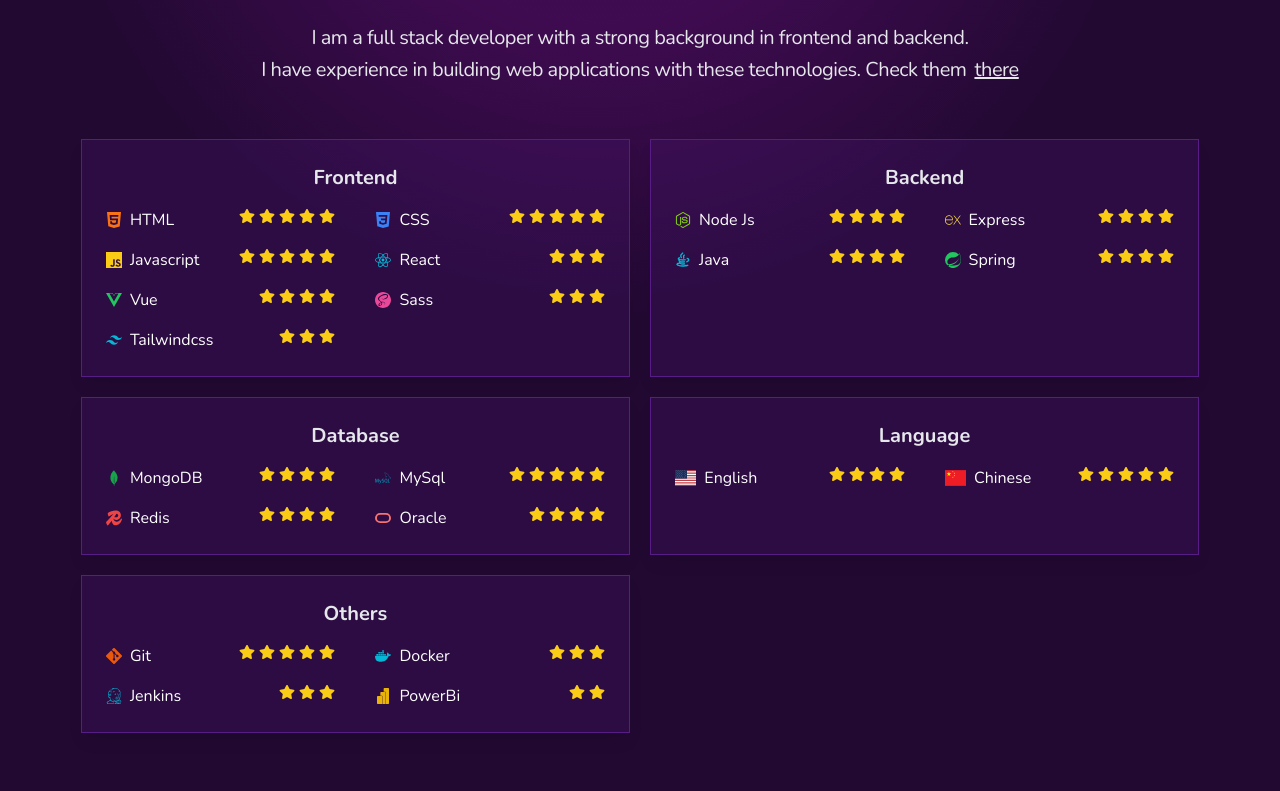
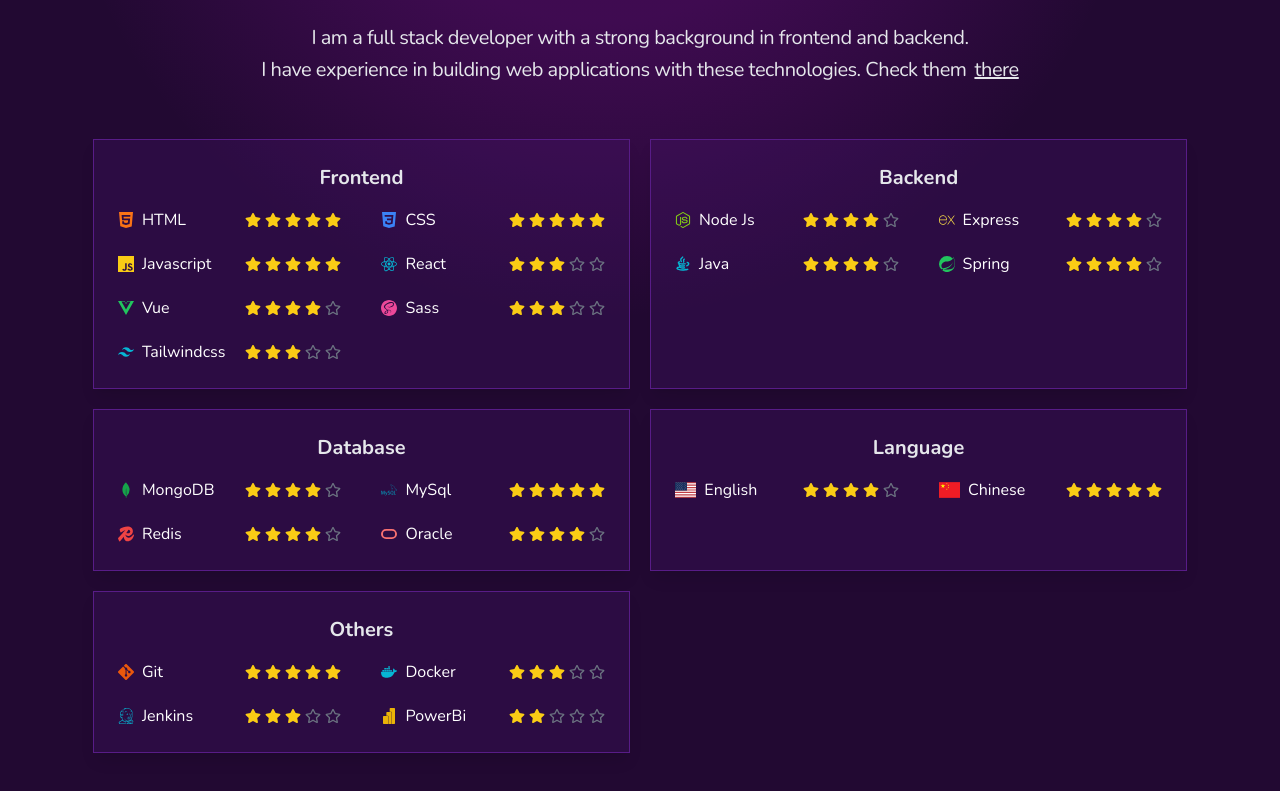
Before and after one commit to JonathanTube/my-profile, a React (Vite) app: page / in a window 1280 px wide. Shown: the part 929-1720 px from the top of the page. Built offline with nearby package versions, Linux system fonts and the light colour scheme.

Commit message:
change skills stars

```diff
--- a/src/components/Skills.tsx
+++ b/src/components/Skills.tsx
@@ -1,4 +1,4 @@
-import { FaStar } from "react-icons/fa"
+import { FaRegStar, FaStar } from "react-icons/fa"
 import { RiJavaLine } from "react-icons/ri"
 import { motion } from "framer-motion"
 import {
@@ -148,21 +148,27 @@
             <h3 className="text-xl font-bold mb-4 text-center">
               {skill.category}
             </h3>
-            <div className="grid grid-cols-2 gap-x-10 gap-y-4">
+            <div className="grid grid-cols-2 gap-y-5 gap-x-10">
               {skill.items.map((item, idx) => (
-                <div key={idx} className="flex justify-between gap-10">
+                <div
+                  key={idx}
+                  className="flex justify-between items-center gap-5"
+                >
                   <div className="flex items-center space-x-2">
                     <span>{item.icon}</span>
                     <span>{item.name}</span>
                   </div>
                   <div className="flex gap-1">
-                    {item.stars && (
-                      <>
-                        {[...Array(item.stars)].map((_, idx) => (
-                          <FaStar key={idx} className="text-yellow-400" />
-                        ))}
-                      </>
-                    )}
+                    <>
+                      {[...Array(item.stars)].map((_, idx) => (
+                        <FaStar key={idx} className="text-yellow-400" />
+                      ))}
+                    </>
+                    <>
+                      {[...Array(5 - item.stars)].map((_, idx) => (
+                        <FaRegStar key={idx} className="text-gray-500" />
+                      ))}
+                    </>
                   </div>
                 </div>
               ))}
```
